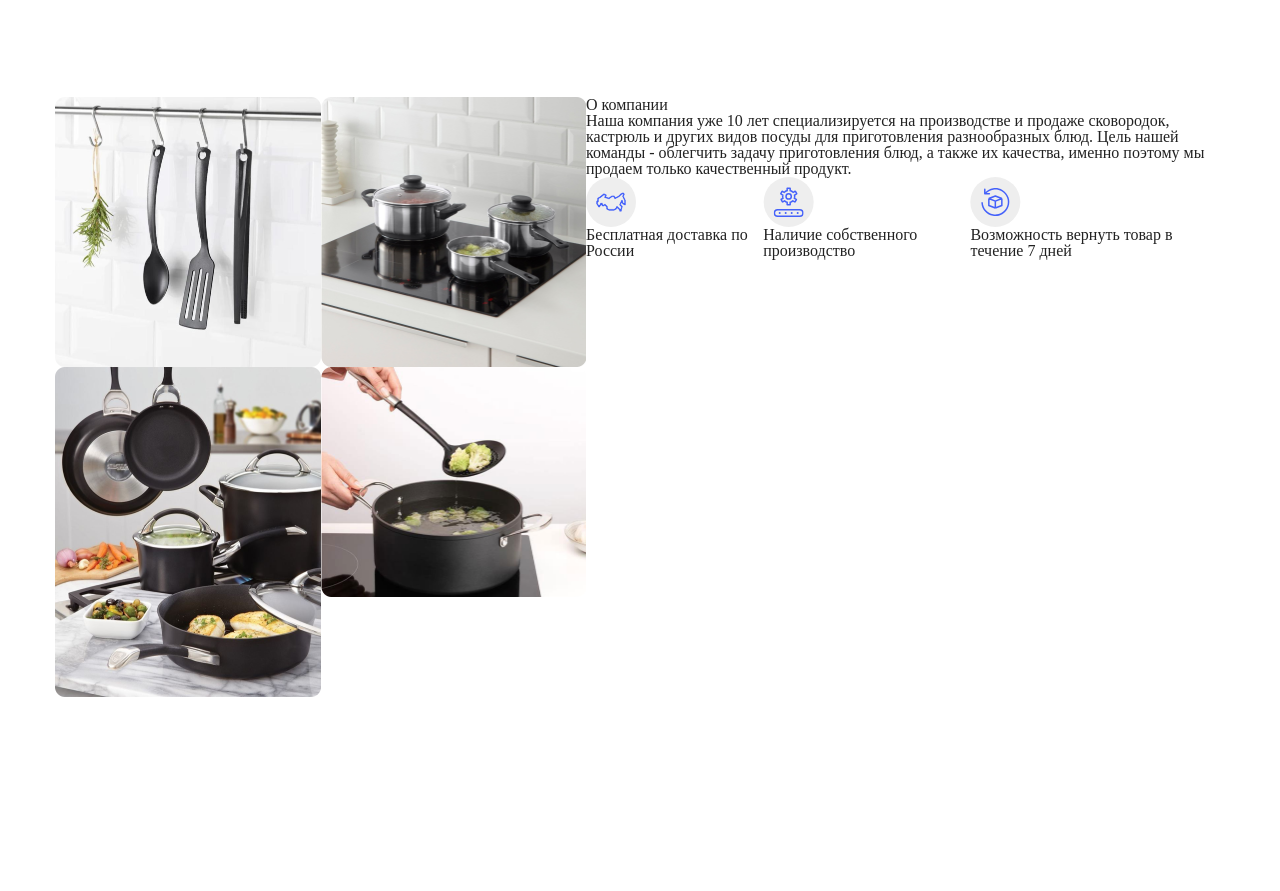
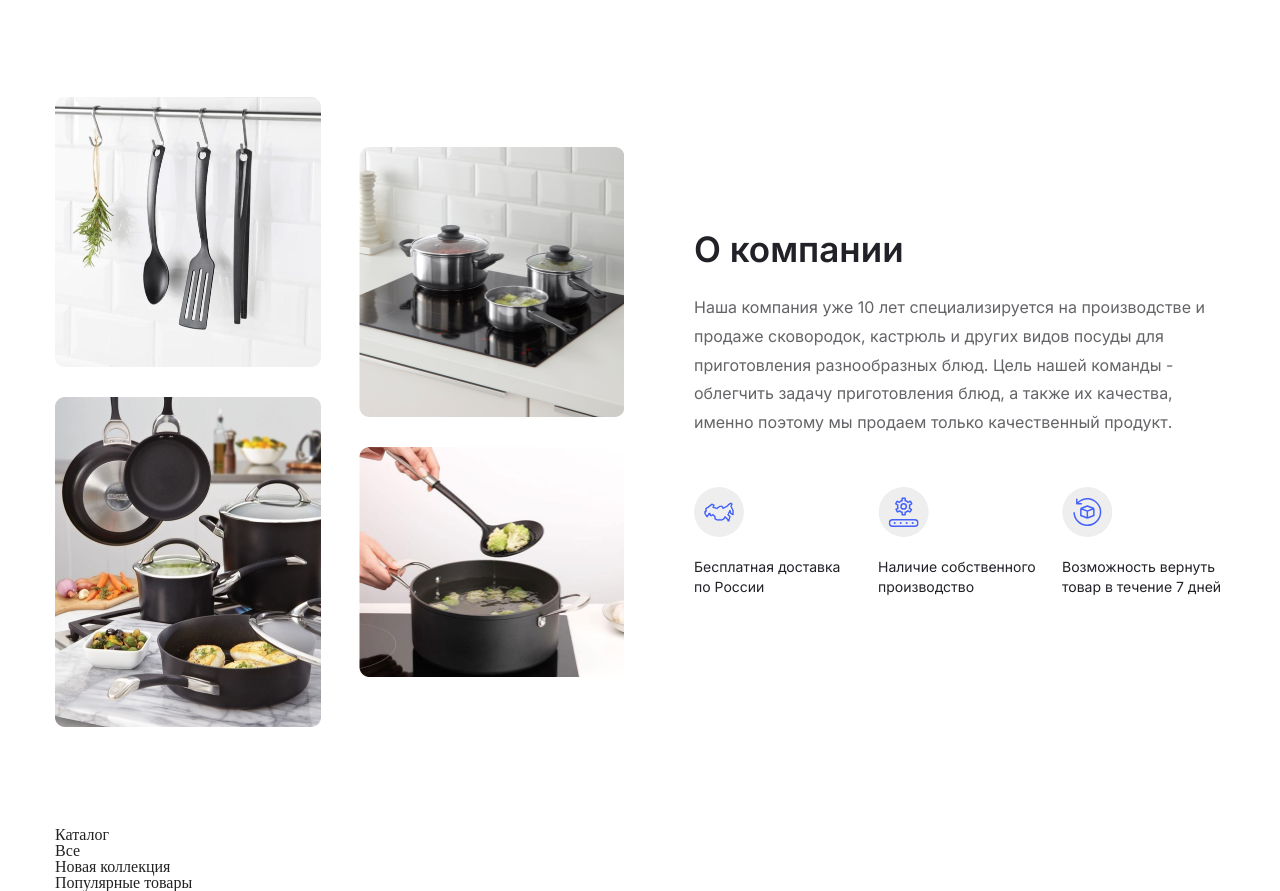
Before and after one commit to Chubaisik/First-Project, a plain HTML site: page index.html in a window 1280 px wide. Shown: the part 1153-2044 px from the top of the page. Before the commit the page ends 1850 px from the top, so only its background shows below. Drawn offline with Linux system fonts and the light colour scheme.

Commit message:
fourth commit

```diff
--- a/css/style.css
+++ b/css/style.css
@@ -213,7 +213,7 @@ header {
 
 /* Категории */
 
-.row{
+.row {
   display: flex;
   justify-content: space-between;
 }
@@ -244,7 +244,7 @@ header {
   margin: 25px;
 }
 
-.wrapper-category-img{
+.wrapper-category-img {
   background-image: url(/images/Ellipse.svg);
 }
 
@@ -260,19 +260,68 @@ header {
 
 /* О компании */
 
-.about{
+.about {
   display: flex;
-  justify-content: space-around;
+  justify-content: space-between;
+  margin-bottom: 100px;
 }
 
-.about-images{
+.about-images {
   display: flex;
 }
 
-.about-image{
+.about-image {
   width: 265.5px;
 }
 
-.about-icons{
+.image-group-1{
+  margin-right: 38px;
+}
+
+.image-group-2{
+  margin-top: 50px;
+}
+
+.about-image-1{
+  margin-bottom: 30px;
+}
+
+.about-article {
+  max-width: 531px;
+}
+.about-title {
+  font-family: "Inter";
+  font-style: normal;
+  font-weight: 600;
+  font-size: 35px;
+  line-height: 130%;
+  color: var(--black-color);
+  margin-top: 130px;
+}
+.about-text {
+  font-family: "Inter";
+  font-style: normal;
+  font-weight: 400;
+  font-size: 16px;
+  line-height: 180%;
+  color: var(--text-color);
+  margin-top: 20px;
+  margin-bottom: 50px;
+}
+
+.about-icons {
   display: flex;
+  justify-content: space-between;
 }
+.about-icon {
+  max-width: 163px;
+}
+.icon-text {
+  font-family: "Inter";
+  font-style: normal;
+  font-weight: 400;
+  font-size: 14px;
+  line-height: 140%;
+  color: var(--black-color);
+  padding-top: 20px;
+}
--- a/index.html
+++ b/index.html
@@ -202,6 +202,19 @@
           </div>
         </div>
       </div>
+      <div class="catalog">
+        <h2 class="catalog-title">Каталог</h2>
+        <ul class="catalog-menu">
+          <li class="cat-menu-item">Все</li>
+          <li class="cat-menu-item">Новая коллекция</li>
+          <li class="cat-menu-item">Популярные товары</li>
+        </ul>
+        <div class="carousel">
+          <div class="item-card">
+
+          </div>
+        </div>
+      </div>
     </div>
     <script src="/js/main.js"></script>
   </body>
```
